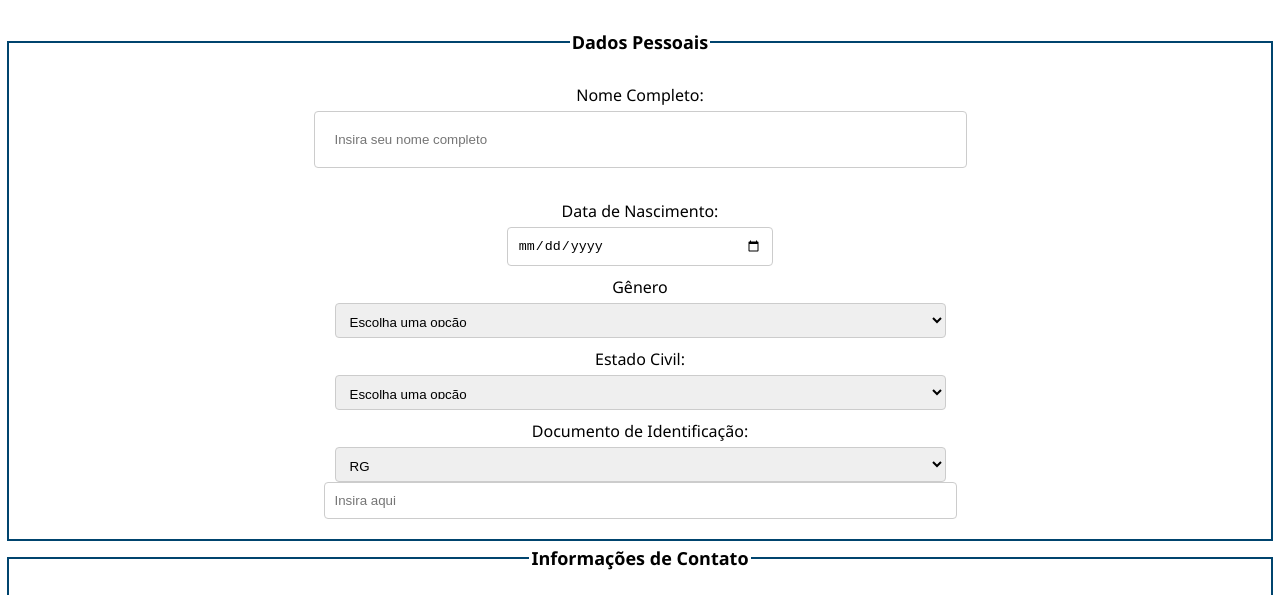
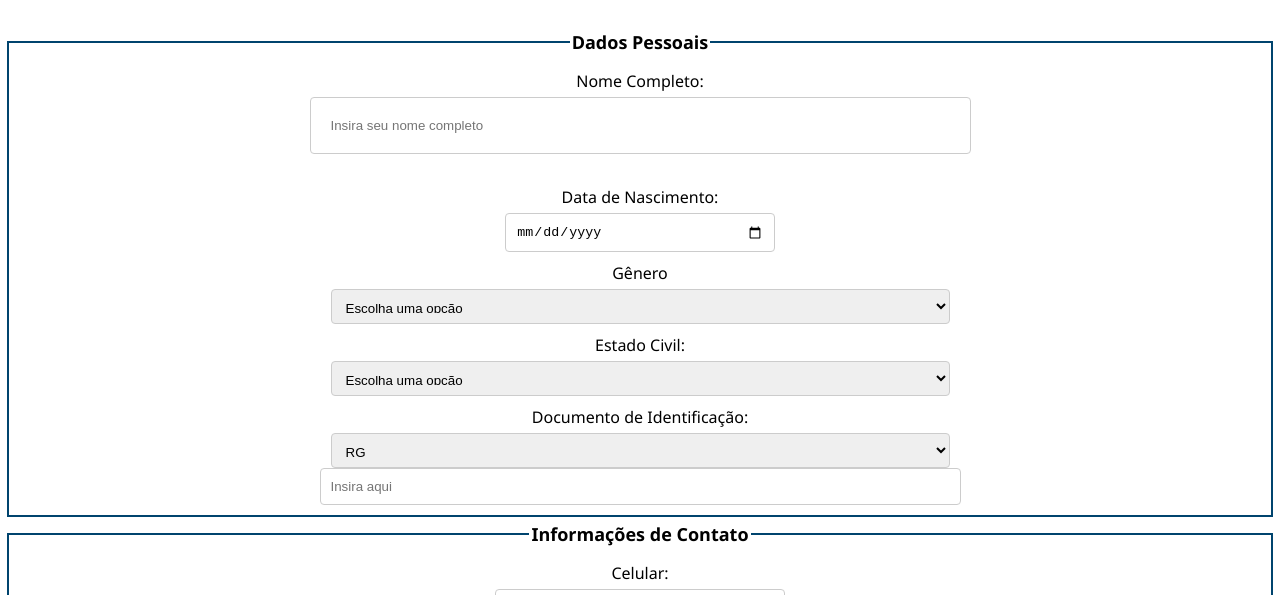
Before and after one commit to renatoads16/formulario_curriculo, a plain HTML site: page index.html in a window 1280 px wide. Shown: the part 205-800 px from the top of the page. Drawn offline with Linux system fonts and the light colour scheme.

Commit message:
Atualizar o style.css

```diff
--- a/style.css
+++ b/style.css
@@ -21,7 +21,7 @@ body {
 
 fieldset {
     border: 2px solid #00446e;
-    padding: 20px;
+    padding: 20px auto;
     max-width: auto;
     margin-top: 5px;
 }
```
